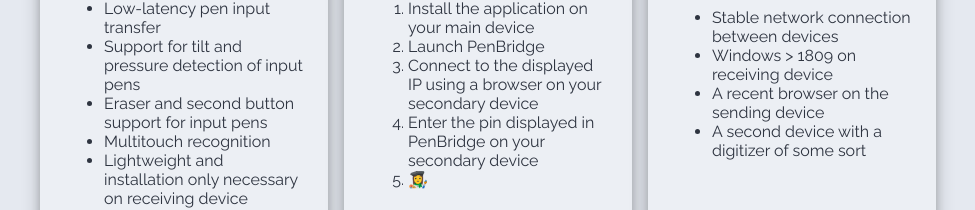
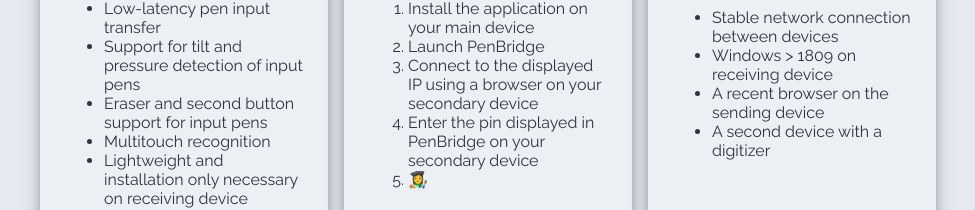
Before and after one commit to nailujx86/PenBridge-Website, a plain HTML site: page index.html in a window 1280 px wide. Shown: the part 618-828 px from the top of the page, without its empty margins (152-1127 px from the left). Drawn offline with Linux system fonts and the light colour scheme; a script that the page names is missing.

Commit message:
Update Website Content

```diff
--- a/index.html
+++ b/index.html
@@ -115,7 +115,7 @@
                             <li>Stable network connection between devices</li>
                             <li>Windows > 1809 on receiving device</li>
                             <li>A recent browser on the sending device</li>
-                            <li>A second device with a digitizer of some sort</li>
+                            <li>A second device with a digitizer</li>
                         </ul>
                     </div>
                 </div>
```
